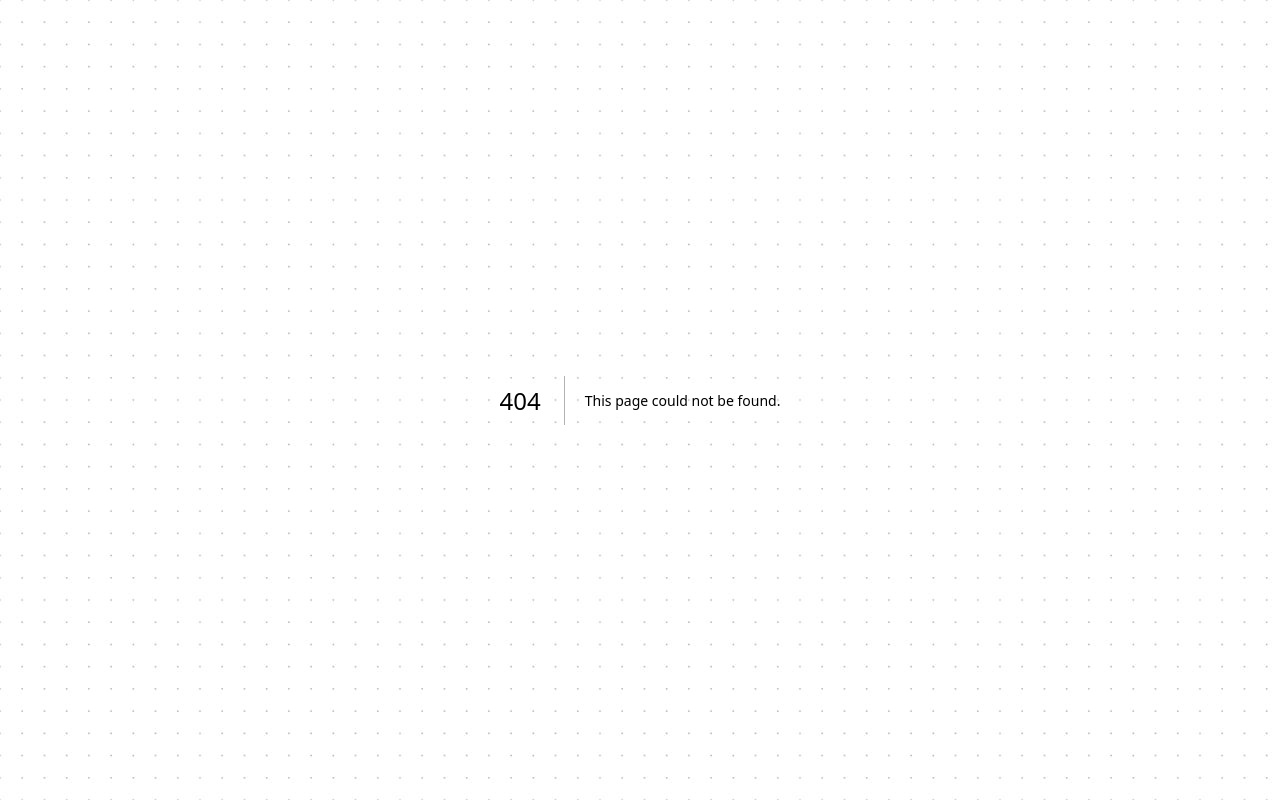
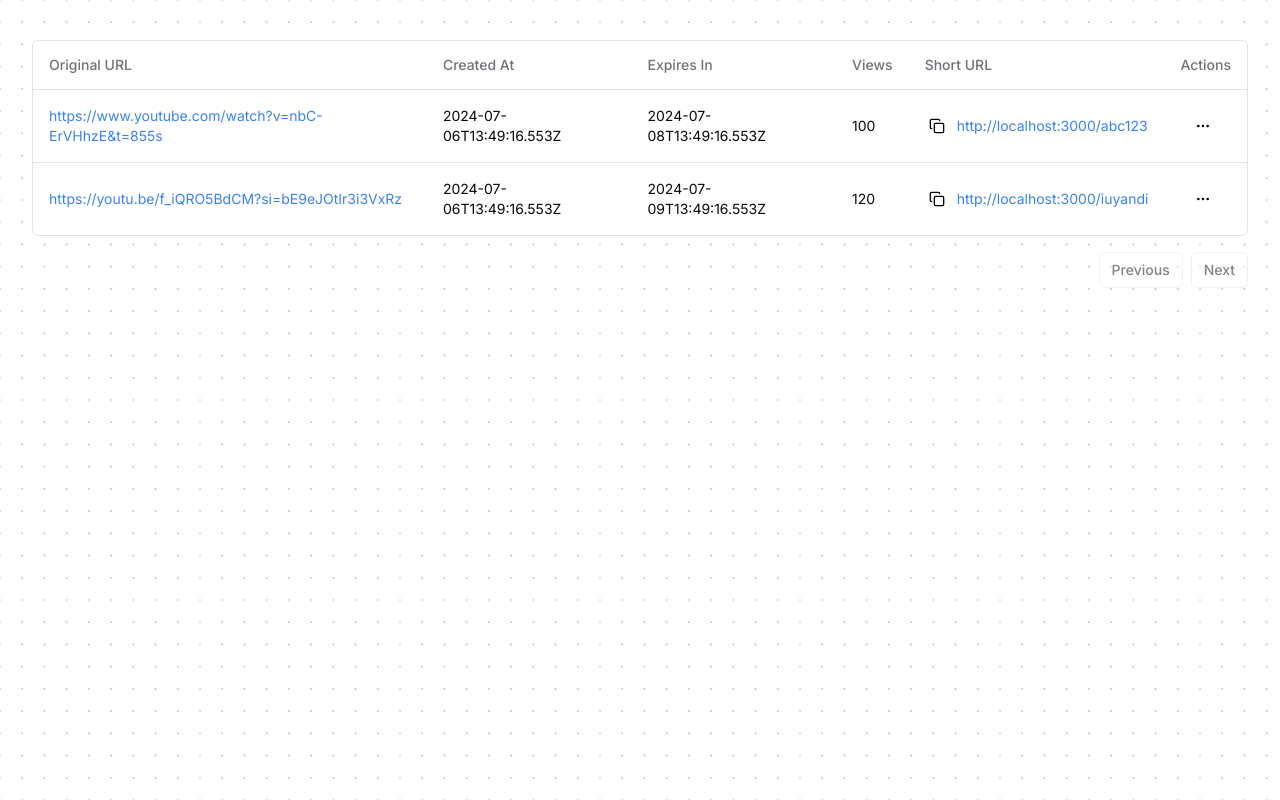
Before and after one commit to edsycarreon/smol-fe, a Next.js app: page /Home/components/data-table in a window 1280 px wide. Before the commit this address had no page. Built offline with nearby package versions, Linux system fonts and the light colour scheme.

Commit message:
feat: Add LinkTable component for displaying links in a data table

```diff
--- /dev/null
+++ b/src/app/Home/components/data-table/columns.tsx
@@ -0,0 +1,135 @@
+"use client";
+
+import { ColumnDef } from "@tanstack/react-table";
+import { Copy, MoreHorizontal } from "lucide-react";
+
+import { Button } from "@/components/ui/button";
+import { Checkbox } from "@/components/ui/checkbox";
+import {
+  DropdownMenu,
+  DropdownMenuContent,
+  DropdownMenuItem,
+  DropdownMenuLabel,
+  DropdownMenuSeparator,
+  DropdownMenuTrigger,
+} from "@/components/ui/dropdown-menu";
+
+export type Link = {
+  id: number;
+  originalUrl: string;
+  createdAt: string;
+  shortUrl: string;
+  expiresIn: string;
+  views: number;
+};
+
+type ColumnsProps = {
+  handleDeleteClick: (id: number) => void;
+  handleShowQRCode: (shortUrl: string) => void;
+};
+
+function handleCopyClick(shortUrl: string) {
+  navigator.clipboard.writeText(shortUrl);
+}
+
+export const getColumns = ({
+  handleDeleteClick,
+  handleShowQRCode,
+}: ColumnsProps): ColumnDef<Link>[] => [
+  {
+    accessorKey: "originalUrl",
+    header: "Original URL",
+    cell: ({ row }) => {
+      const originalUrl: string = row.getValue("originalUrl");
+      return (
+        <a
+          href={originalUrl}
+          className="text-blue-500 dark:text-blue-400 hover:underline"
+        >
+          {originalUrl}
+        </a>
+      );
+    },
+  },
+  {
+    accessorKey: "createdAt",
+    header: ({ column }) => {
+      return (
+        <Button
+          className="pl-0"
+          variant="ghost"
+          onClick={() => column.toggleSorting(column.getIsSorted() === "asc")}
+        >
+          Created At
+        </Button>
+      );
+    },
+  },
+  {
+    accessorKey: "expiresIn",
+    header: "Expires In",
+  },
+  {
+    accessorKey: "views",
+    header: "Views",
+  },
+  {
+    accessorKey: "shortUrl",
+    header: "Short URL",
+    cell: ({ row }) => {
+      const shortUrl: string = row.getValue("shortUrl");
+      return (
+        <div
+          className="flex items-center"
+          onClick={() => handleCopyClick(shortUrl)}
+        >
+          <Copy className="h-6 w-6 mr-2 p-1 cursor-pointer text-black hover:bg-slate-200 rounded-md" />
+          <p className="text-blue-500 dark:text-blue-400 ">{shortUrl}</p>
+        </div>
+      );
+    },
+  },
+  {
+    id: "actions",
+    accessorKey: "actions",
+    header: () => <div className="text-right">Actions</div>,
+    cell: ({ row }) => {
+      const link = row.original;
+
+      return (
+        <div className="flex justify-end">
+          <DropdownMenu>
+            <DropdownMenuTrigger asChild className="mr-3">
+              <Button variant="ghost" className="h-8 w-8 p-0">
+                <span className="sr-only">Open menu</span>
+                <MoreHorizontal className="h-4 w-4" />
+              </Button>
+            </DropdownMenuTrigger>
+            <DropdownMenuContent align="end">
+              <DropdownMenuLabel>Actions</DropdownMenuLabel>
+              <DropdownMenuItem
+                onClick={() => navigator.clipboard.writeText(link.shortUrl)}
+              >
+                Copy short URL
+              </DropdownMenuItem>
+              <DropdownMenuItem
+                onClick={() => navigator.clipboard.writeText(link.originalUrl)}
+              >
+                Copy original URL
+              </DropdownMenuItem>
+              <DropdownMenuItem onClick={() => handleShowQRCode(link.shortUrl)}>
+                View QR Code
+              </DropdownMenuItem>
+              <DropdownMenuItem
+                onClick={() => handleDeleteClick(link.id)}
+                className="text-red-500"
+              >
+                Delete
+              </DropdownMenuItem>
+            </DropdownMenuContent>
+          </DropdownMenu>
+        </div>
+      );
+    },
+  },
+];
--- /dev/null
+++ b/src/app/Home/components/data-table/data-table.tsx
@@ -0,0 +1,123 @@
+"use client";
+
+import {
+  ColumnDef,
+  SortingState,
+  flexRender,
+  getCoreRowModel,
+  getPaginationRowModel,
+  getSortedRowModel,
+  useReactTable,
+} from "@tanstack/react-table";
+import React from "react";
+
+import {
+  Table,
+  TableBody,
+  TableCell,
+  TableHead,
+  TableHeader,
+  TableRow,
+} from "@/components/ui/table";
+
+import { Button } from "../../../../components/ui/button";
+
+interface DataTableProps<TData, TValue> {
+  columns: ColumnDef<TData, TValue>[];
+  data: TData[];
+}
+
+export function DataTable<TData, TValue>({
+  columns,
+  data,
+}: DataTableProps<TData, TValue>) {
+  const [sorting, setSorting] = React.useState<SortingState>([]);
+  const [rowSelection, setRowSelection] = React.useState({});
+
+  const table = useReactTable({
+    data,
+    columns,
+    getCoreRowModel: getCoreRowModel(),
+    getPaginationRowModel: getPaginationRowModel(),
+    onSortingChange: setSorting,
+    getSortedRowModel: getSortedRowModel(),
+    onRowSelectionChange: setRowSelection,
+    state: {
+      sorting,
+      rowSelection,
+    },
+  });
+
+  return (
+    <div>
+      <div className="rounded-md border bg-white">
+        <Table>
+          <TableHeader>
+            {table.getHeaderGroups().map((headerGroup) => (
+              <TableRow key={headerGroup.id}>
+                {headerGroup.headers.map((header) => {
+                  return (
+                    <TableHead key={header.id}>
+                      {header.isPlaceholder
+                        ? null
+                        : flexRender(
+                            header.column.columnDef.header,
+                            header.getContext()
+                          )}
+                    </TableHead>
+                  );
+                })}
+              </TableRow>
+            ))}
+          </TableHeader>
+          <TableBody>
+            {table.getRowModel().rows?.length ? (
+              table.getRowModel().rows.map((row) => (
+                <TableRow
+                  key={row.id}
+                  data-state={row.getIsSelected() && "selected"}
+                >
+                  {row.getVisibleCells().map((cell) => (
+                    <TableCell key={cell.id}>
+                      {flexRender(
+                        cell.column.columnDef.cell,
+                        cell.getContext()
+                      )}
+                    </TableCell>
+                  ))}
+                </TableRow>
+              ))
+            ) : (
+              <TableRow>
+                <TableCell
+                  colSpan={columns.length}
+                  className="h-24 text-center"
+                >
+                  No results.
+                </TableCell>
+              </TableRow>
+            )}
+          </TableBody>
+        </Table>
+      </div>
+      <div className="flex items-center justify-end space-x-2 py-4">
+        <Button
+          variant="outline"
+          size="sm"
+          onClick={() => table.previousPage()}
+          disabled={!table.getCanPreviousPage()}
+        >
+          Previous
+        </Button>
+        <Button
+          variant="outline"
+          size="sm"
+          onClick={() => table.nextPage()}
+          disabled={!table.getCanNextPage()}
+        >
+          Next
+        </Button>
+      </div>
+    </div>
+  );
+}
--- /dev/null
+++ b/src/app/Home/components/data-table/page.tsx
@@ -0,0 +1,40 @@
+import { useMemo, useState } from "react";
+
+import { Link, getColumns } from "./columns";
+import { DataTable } from "./data-table";
+
+export default function LinkTable() {
+  const [data, setData] = useState<Link[]>([
+    {
+      id: 1,
+      originalUrl: "https://www.youtube.com/watch?v=nbC-ErVHhzE&t=855s",
+      createdAt: "2024-07-06T13:49:16.553Z",
+      shortUrl: "http://localhost:3000/abc123",
+      expiresIn: "2024-07-08T13:49:16.553Z",
+      views: 100,
+    },
+    {
+      id: 2,
+      originalUrl: "https://youtu.be/f_iQRO5BdCM?si=bE9eJOtIr3i3VxRz",
+      createdAt: "2024-07-06T13:49:16.553Z",
+      shortUrl: "http://localhost:3000/iuyandi",
+      expiresIn: "2024-07-09T13:49:16.553Z",
+      views: 120,
+    },
+  ]);
+
+  //TODO implement handleDeleteClick and handleShowQRCode
+  function handleDeleteClick(id: number) {}
+  function handleShowQRCode(shortUrl: string) {}
+
+  const columns = useMemo(
+    () => getColumns({ handleDeleteClick, handleShowQRCode }),
+    [handleDeleteClick, handleShowQRCode]
+  );
+
+  return (
+    <div className="container mx-auto py-10">
+      <DataTable columns={columns} data={data} />
+    </div>
+  );
+}
--- a/src/app/Home/page.tsx
+++ b/src/app/Home/page.tsx
@@ -18,6 +18,8 @@ import {
 import { Input } from "@/components/ui/input";
 import { RequestType } from "@/enums";
 import fetchRequest from "@/utils/fetch.utils";
+
+import LinkTable from "./components/data-table/page";
 
 const FormSchema = z.object({
   longUrl: z.string().url().min(1, { message: "Link is required" }),
@@ -94,7 +96,8 @@ export default function HomePage() {
   }, [shortUrl, copyButtonText, handleCopyClick]);
 
   return (
-    <div className="px-4 md:px-6 lg:px-80 py-48 space-y-6">
+    <div>
+      <div className="px-4 md:px-6 lg:px-80 pt-48 pb-20 space-y-6">
         <div className="space-y-2 text-center">
           <h1 className="font-bold text-9xl">Smol</h1>
           <p className="text-gray-500 dark:text-gray-400">
@@ -189,5 +192,7 @@ export default function HomePage() {
         </Form>
         {renderShortUrl}
       </div>
+      <LinkTable />
+    </div>
   );
 }
```
Lines whose indentation alone changed are shown as unchanged.
